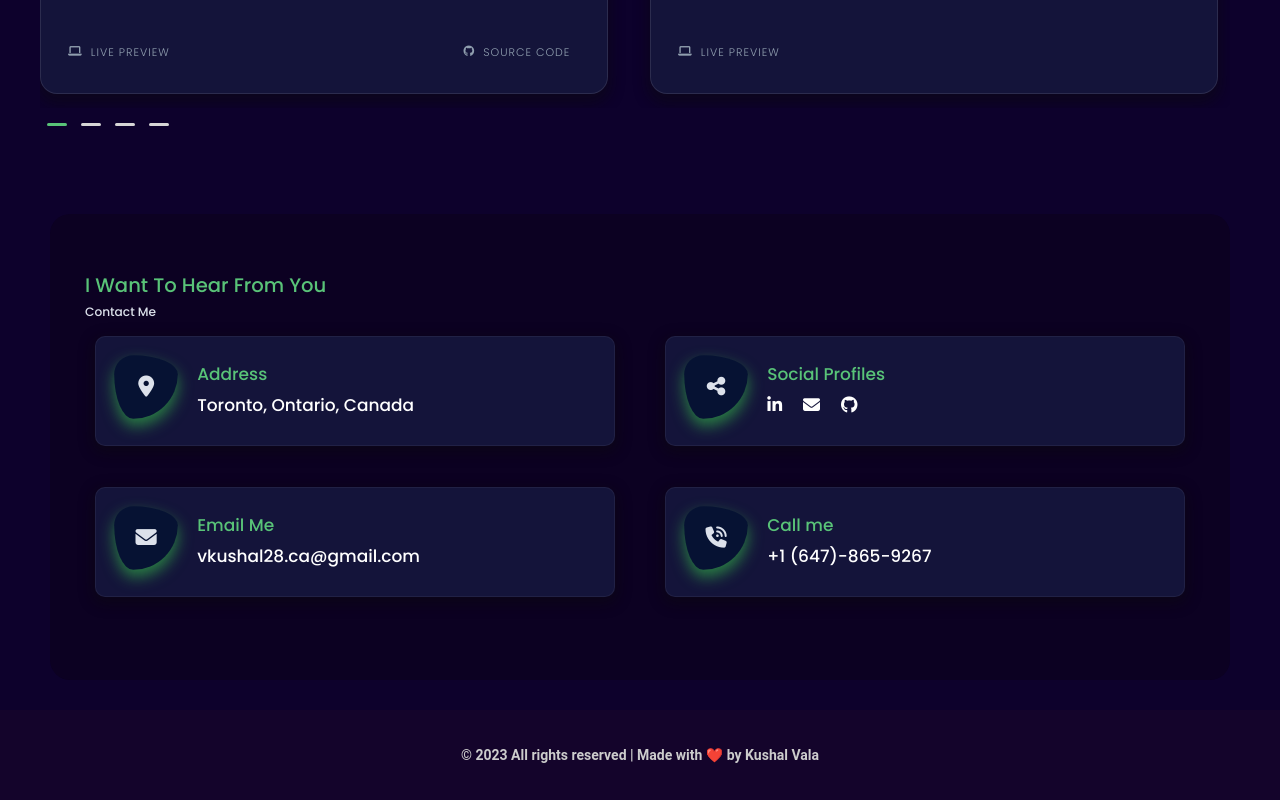
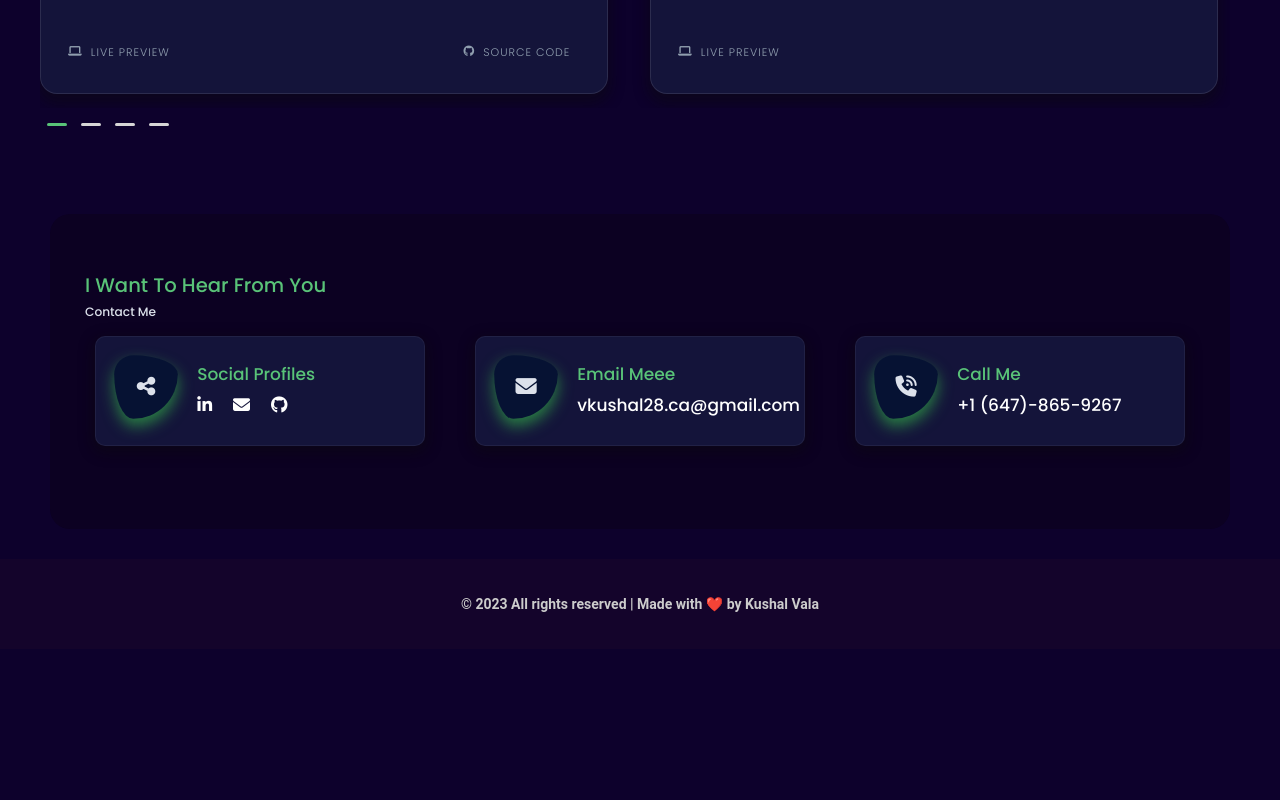
Before and after one commit to vkushal-28/portfolio, a React (Create React App) app: page / in a window 1280 px wide. Shown: the part 2747-3547 px from the top of the page. After the commit the page ends 3396 px from the top, so only its background shows below. Built offline with nearby package versions, Linux system fonts and the light colour scheme; a web font is replaced by a local one.

Commit message:
remove unnecessary errors

```diff
--- a/src/components/AboutMe/AboutMe.jsx
+++ b/src/components/AboutMe/AboutMe.jsx
@@ -50,7 +50,7 @@ const AboutMe = () => {
                     <h3>{details.title_2}</h3>
                   </div>
                   <div className="about-description">
-                    <div id="foo" unselectable="on" class="unselectable">
+                    <div id="foo" unselectable="on" className="unselectable">
                       <div
                         dangerouslySetInnerHTML={{
                           __html: `${details.description_one}`,
@@ -67,7 +67,7 @@ const AboutMe = () => {
                       rel="noopener noreferrer"
                     >
                       <button className="download-cv">
-                        Download Cv <i class="bx bx-download"></i>
+                        Download Cv <i className="bx bx-download"></i>
                       </button>
                     </a>
                   </div>
--- a/src/components/ContactMe/ContactMe.jsx
+++ b/src/components/ContactMe/ContactMe.jsx
@@ -1,6 +1,23 @@
 import "./ContactMe.css";
 
 const ContactMe = () => {
+  const InfoCard = (props) => {
+    return (
+      <div className="col-md-4 mb-4">
+        <div className="contact-card ">
+          <div className="d-flex">
+            <div className="c-icon">
+              <i className={`fa-solid ${props.mainIcon}`}></i>
+            </div>
+            <div className="pl-4">
+              <h4 className="web mt-2">{props.title}</h4>
+              {props.children}
+            </div>
+          </div>
+        </div>
+      </div>
+    );
+  };
   return (
     <section id="contact" className="pt-1">
       <div className="contact-me2 ">
@@ -9,12 +26,12 @@ const ContactMe = () => {
 
           <h3>Contact Me</h3>
         </div>
-        <div class="row align-items-center mb-5">
-          <div class="col-md-6 mb-4">
+        <div className="row align-items-center mb-5">
+          {/* <div className="col-md-6 mb-4">
             <div className="contact-card ">
               <div className="d-flex">
                 <div className="c-icon">
-                  <i class="fa-solid fa-location-dot"></i>
+                  <i className="fa-solid fa-location-dot"></i>
                 </div>
                 <div className="pl-4">
                   <h4 className="web mt-2">Address</h4>
@@ -22,15 +39,8 @@ const ContactMe = () => {
                 </div>
               </div>
             </div>
-          </div>
-          <div class="col-md-6 mb-4">
-            <div className="contact-card ">
-              <div className="d-flex">
-                <div className="c-icon">
-                  <i class="fa-solid fa-share-nodes"></i>
-                </div>
-                <div className="pl-4">
-                  <h4 className="web mt-2">Social Profiles</h4>
+          </div> */}
+          <InfoCard title="Social Profiles" mainIcon="fa-share-nodes">
             <h4 className="web text-white">
               <a
                 href="https://www.linkedin.com/in/kushal-vala-713862207"
@@ -54,15 +64,18 @@ const ContactMe = () => {
                 <i className="fa fa-github"></i>
               </a>
             </h4>
-                </div>
-              </div>
-            </div>
-          </div>
-          <div class="col-md-6 mb-4">
+          </InfoCard>
+
+          <InfoCard title="Email Meee" mainIcon="fa-envelope">
+            <h4 className="web text-white">
+              <a href="mailto:vkushal28.ca@gmail.com">vkushal28.ca@gmail.com</a>
+            </h4>
+          </InfoCard>
+          {/* <div className="col-md-4 mb-4">
             <div className="contact-card ">
               <div className="d-flex">
                 <div className="c-icon">
-                  <i class="fa-solid fa-envelope"></i>
+                  <i className="fa-solid fa-envelope"></i>
                 </div>
                 <div className="pl-4">
                   <h4 className="web mt-2">Email Me</h4>
@@ -74,20 +87,10 @@ const ContactMe = () => {
                 </div>
               </div>
             </div>
-          </div>
-          <div class="col-md-6 mb-4">
-            <div className="contact-card ">
-              <div className="d-flex">
-                <div className="c-icon">
-                  <i class="fa-solid fa-phone-volume"></i>
-                </div>
-                <div className="pl-4">
-                  <h4 className="web mt-2">Call me</h4>
+          </div> */}
+          <InfoCard title="Call Me" mainIcon="fa-phone-volume">
             <h4 className="web text-white">+1 (647)-865-9267</h4>
-                </div>
-              </div>
-            </div>
-          </div>
+          </InfoCard>
         </div>
       </div>
     </section>
--- a/src/components/Footer/Footer.js
+++ b/src/components/Footer/Footer.js
@@ -8,12 +8,12 @@ const Footer = () => {
       <Main />
       <section>
         <div className="my-footer">
-          <div class="switch">
-            <div class="circle"></div>
+          <div className="switch">
+            <div className="circle"></div>
           </div>
-          <div class="progress-wrap">
+          <div className="progress-wrap">
             <svg
-              class="progress-circle svg-content"
+              className="progress-circle svg-content"
               width="100%"
               height="100%"
               viewBox="-1 -1 102 102"
@@ -22,7 +22,7 @@ const Footer = () => {
 
               <p>eee</p>
             </svg>
-            <i class="bx bx-chevron-up"></i>
+            <i className="bx bx-chevron-up"></i>
           </div>
           <div className="footer-info">
             <div className="copywrite">
--- a/src/components/Hero/Intro.jsx
+++ b/src/components/Hero/Intro.jsx
@@ -126,12 +126,12 @@ const Intro = () => {
                       rel="noreferrer"
                     >
                       <button className="contact-me">
-                        Hire me <i class="bx bx-send "></i>
+                        Hire me <i className="bx bx-send "></i>
                       </button>
                     </a>
                   </div>
                   <div
-                    class="intro-contact"
+                    className="intro-contact"
                     data-aos="fade-up"
                     data-aos-duration="1800"
                   >
--- a/src/components/MyWork/projects.css
+++ b/src/components/MyWork/projects.css
@@ -102,7 +102,7 @@
   /* width: 100%; */
   display: -webkit-box;
   -webkit-line-clamp: 3;
-  -webkit-box-orient: vertical;
+  /* -webkit-box-orient: vertical; */
   overflow: hidden;
   text-overflow: ellipsis;
   height: 150px;
--- a/src/components/Navbar/Navbar.jsx
+++ b/src/components/Navbar/Navbar.jsx
@@ -58,8 +58,8 @@ const Navbar = () => {
                 </a>
               </div>
               <div className="left-btns">
-                {/* <div class=" " id="theme-button2">
-                  <input id="toggle" class="toggle" type="checkbox"></input>
+                {/* <div className=" " id="theme-button2">
+                  <input id="toggle" className="toggle" type="checkbox"></input>
                 </div> */}
                 <div>
                   <div className="CvMe">
@@ -74,8 +74,8 @@ const Navbar = () => {
                 </div>
 
                 <div className=" " id="theme-button">
-                  <Link to="#" class="menuBtn">
-                    <span class="lines"></span>
+                  <Link to="#" className="menuBtn">
+                    <span className="lines"></span>
                   </Link>
                 </div>
               </div>
--- a/src/components/Services/Services.jsx
+++ b/src/components/Services/Services.jsx
@@ -25,7 +25,7 @@ const Services = () => {
                 <h4 className="web">{service.service_name}</h4>
                 <p className="service-info">{service.service_description}</p>
                 {/* <h6 className="learn-more">{service.learn_more}</h6> */}
-                <div class="shadow-icon">
+                <div className="shadow-icon">
                   <i className={service.shadow_icon}></i>
                 </div>
               </div>
```
Also changed, not shown: src/components/MyWork/projects.jsx (+11 -7 lines), src/images/skills/npm.svg. Lines whose indentation alone changed are shown as unchanged.
